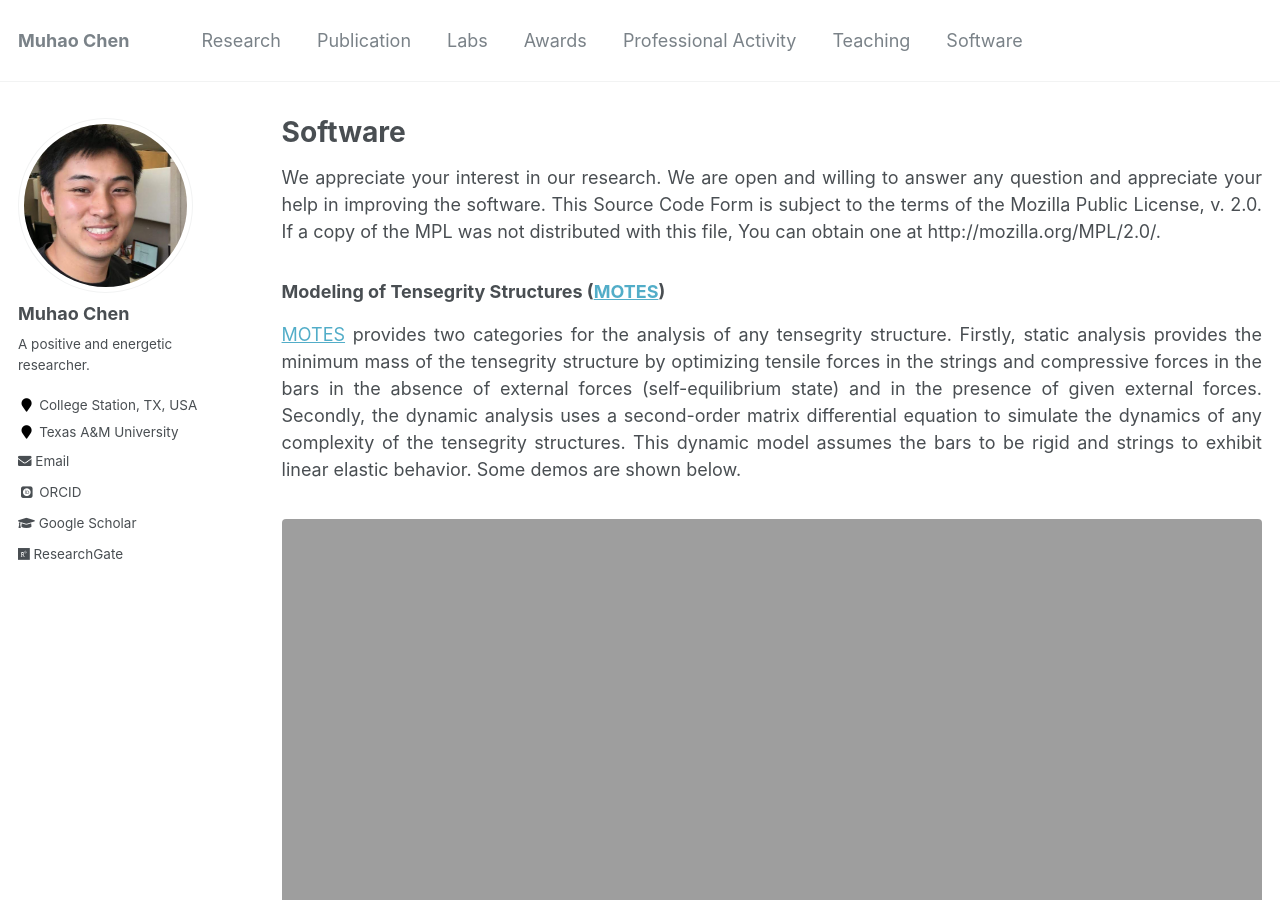
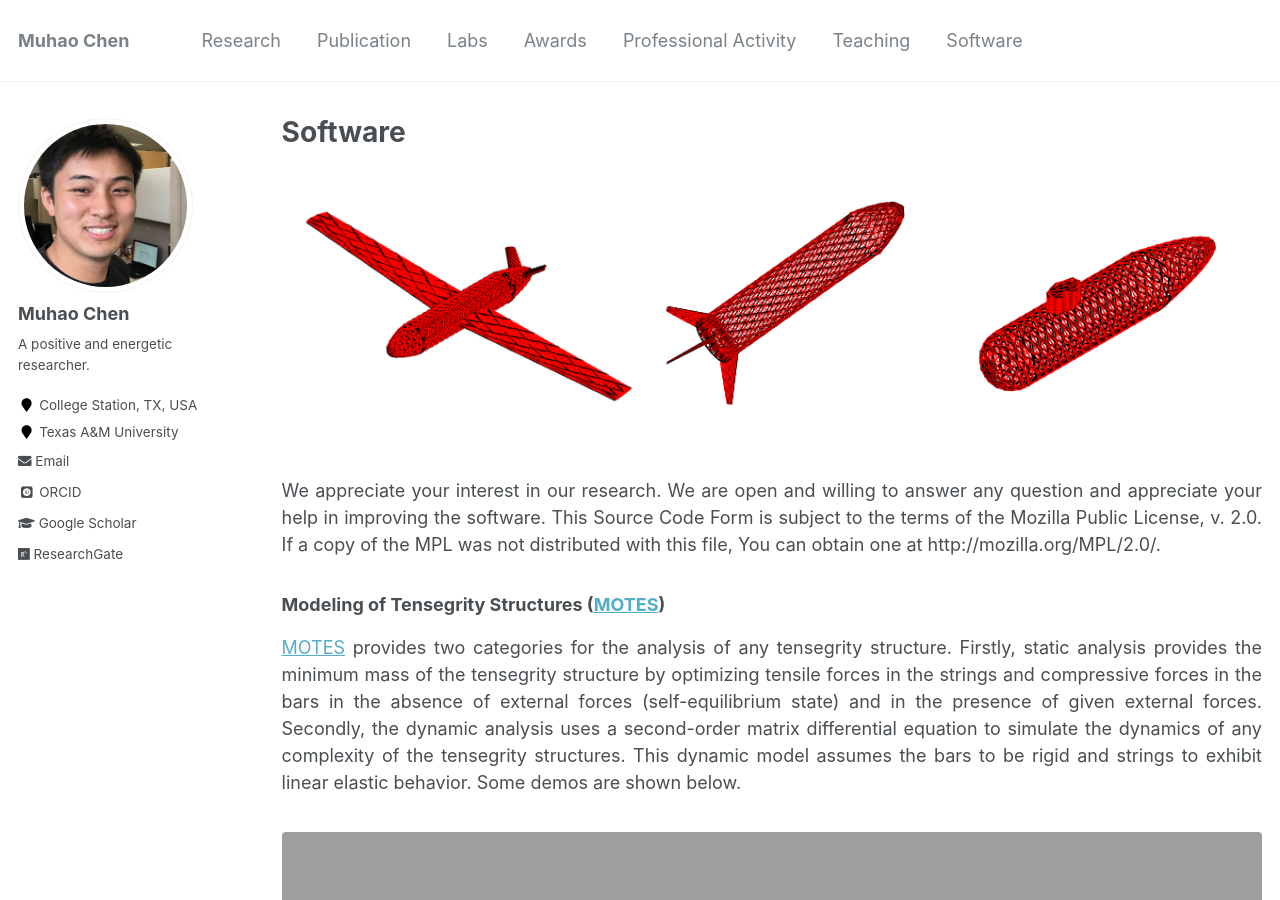
Before and after one commit to Muhao-Chen/muhao-chen.github.io, a Jekyll site: the page built from _pages/resources.md, in a window 1280 px wide and 900 px high. Built offline with Jekyll 4.4.1, drawn with Linux system fonts in a browser that asks for light colours; some web fonts are replaced.

Commit message:
Update resources.md

```diff
--- a/_pages/resources.md
+++ b/_pages/resources.md
@@ -7,6 +7,9 @@ toc: true
 ---
 
 <div style="text-align: justify;" markdown="1">
+
+<td><figure><img src="{{ site.url }}/images/rffi/plane_rocket_sub.png" width="200"/></figure></td>
+
 
 We appreciate your interest in our research. We are open and willing to answer any question and appreciate your help in improving the software. This Source Code Form is subject to the terms of the Mozilla Public License, v. 2.0. If a copy of the MPL was not distributed with this file, You can obtain one at http://mozilla.org/MPL/2.0/.
 
```
